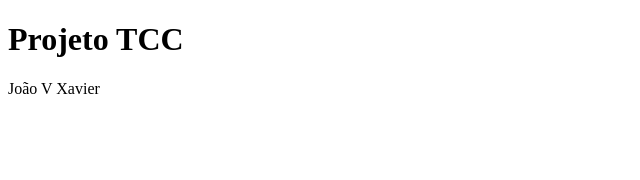
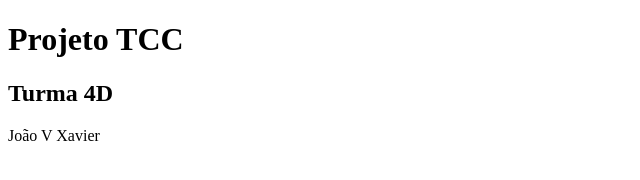
Before and after one commit to jxavierjorge/ProjetoTCC, a plain HTML site: page index.html in a window 1280 px wide. Shown: the whole page, without its empty margins (0-640 px from the left). Drawn offline with Linux system fonts and the light colour scheme.

Commit message:
Periodo e turma adicionado

```diff
--- a/index.html
+++ b/index.html
@@ -7,6 +7,8 @@
 </head>
 <body>
     <h1>Projeto TCC</h1>
+    <h2>Turma 4D</h2>
     <p>João V Xavier</p>
+
 </body>
 </html>
```
